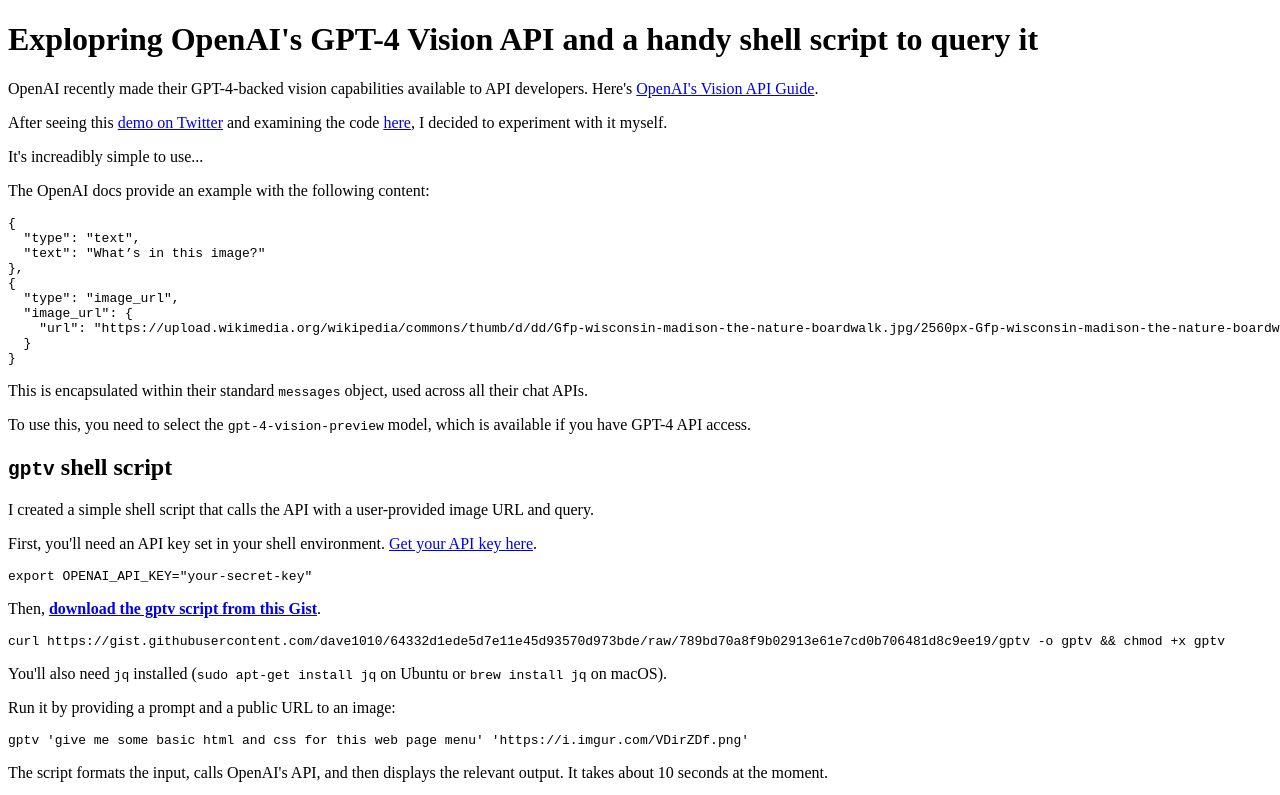
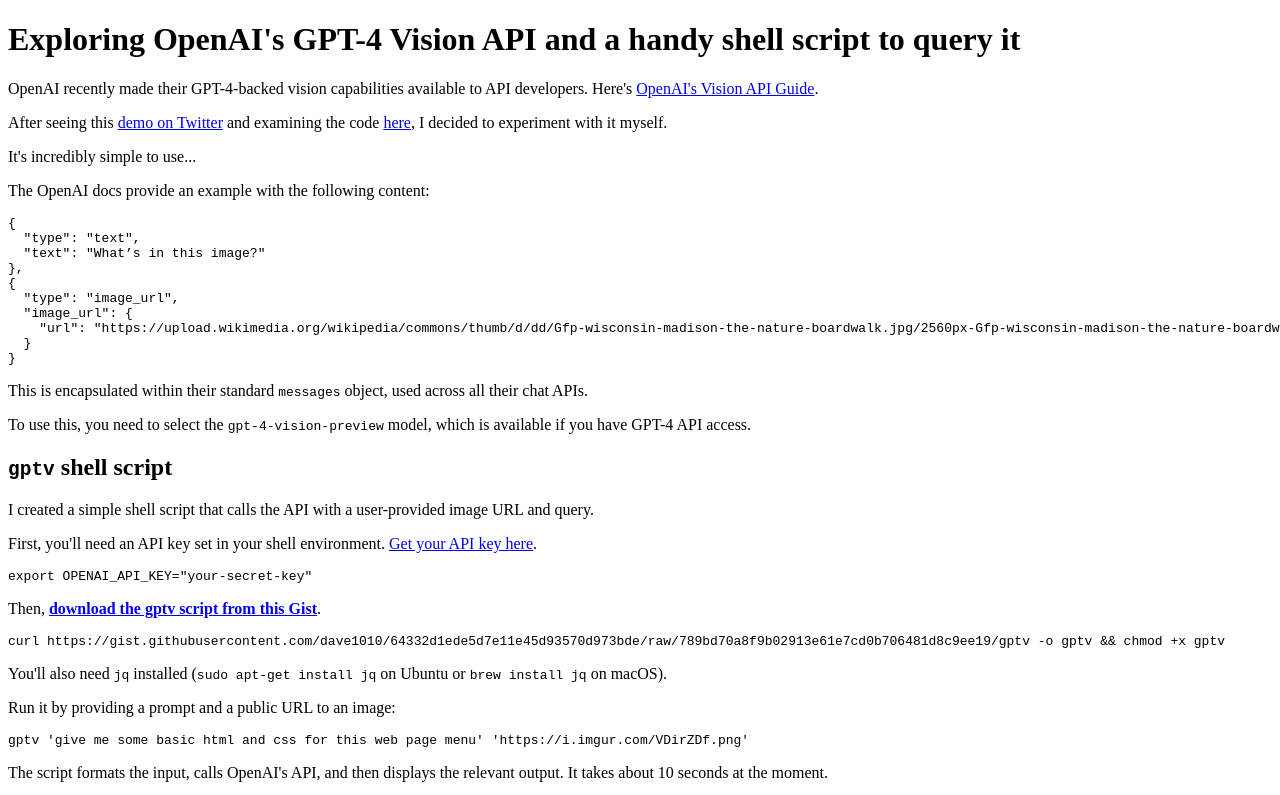
Before and after one commit to dave1010/til, an Eleventy site: page openai/gpt-4-vision.md in a window 1280 px wide. Shown: the top 795 px of the page. Built offline with nearby package versions, Linux system fonts and the light colour scheme; Eleventy itself is replaced by a stand-in of ours; code samples lack their colours; files that its build step writes are made by us from their sources.

Commit message:
Update gpt-4-vision.md

```diff
--- a/openai/gpt-4-vision.md
+++ b/openai/gpt-4-vision.md
@@ -1,11 +1,11 @@
 
-# Explopring OpenAI's GPT-4 Vision API and a handy shell script to query it
+# Exploring OpenAI's GPT-4 Vision API and a handy shell script to query it
 
 OpenAI recently made their GPT-4-backed vision capabilities available to API developers. Here's [OpenAI's Vision API Guide](https://platform.openai.com/docs/guides/vision).
 
 After seeing this [demo on Twitter](https://twitter.com/charliebholtz/status/1724815159590293764) and examining the code [here](https://github.com/cbh123/narrator/blob/main/narrator.py), I decided to experiment with it myself.
 
-It's increadibly simple to use...
+It's incredibly simple to use...
 
 The OpenAI docs provide an example with the following content:
 
```
